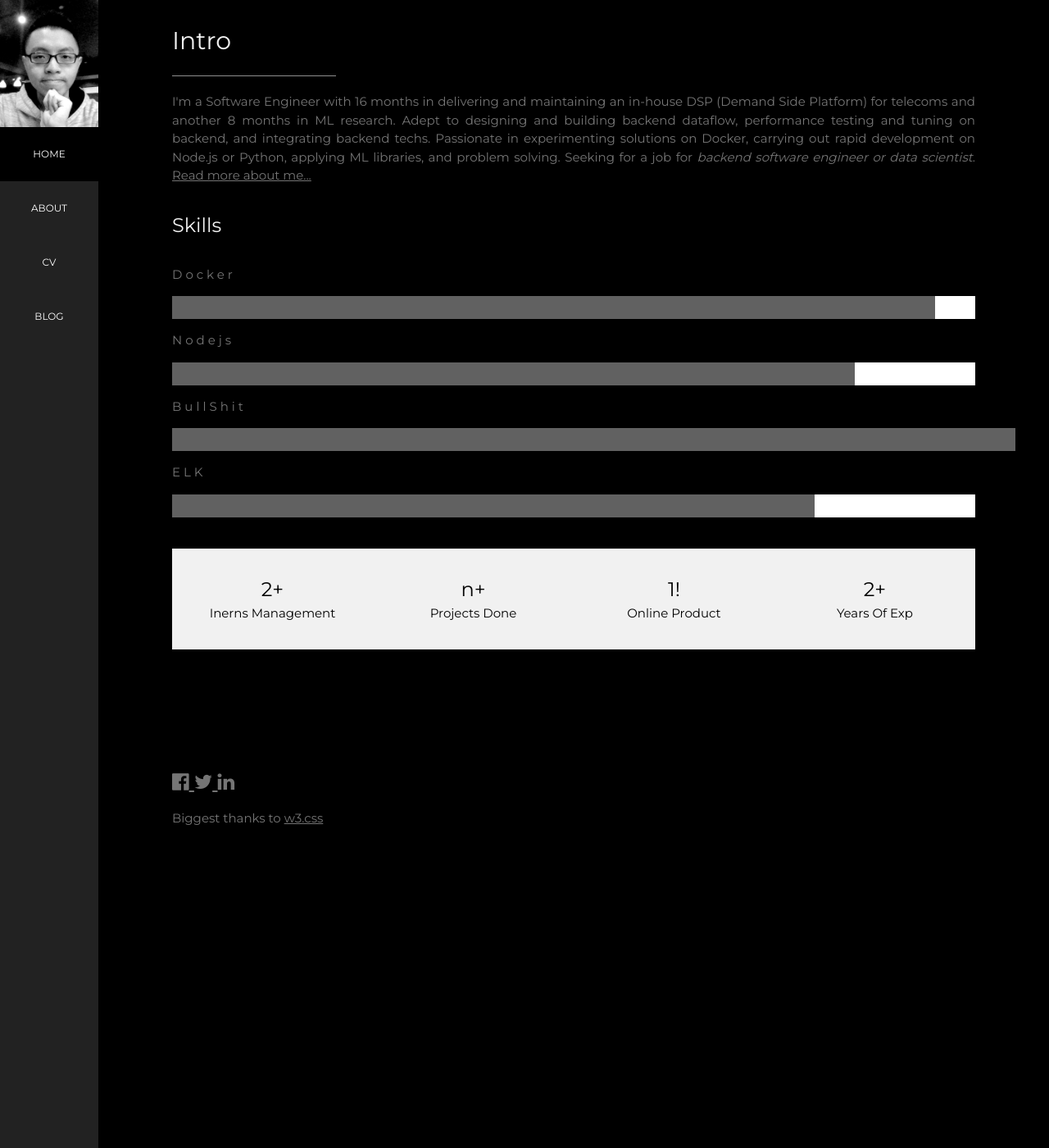
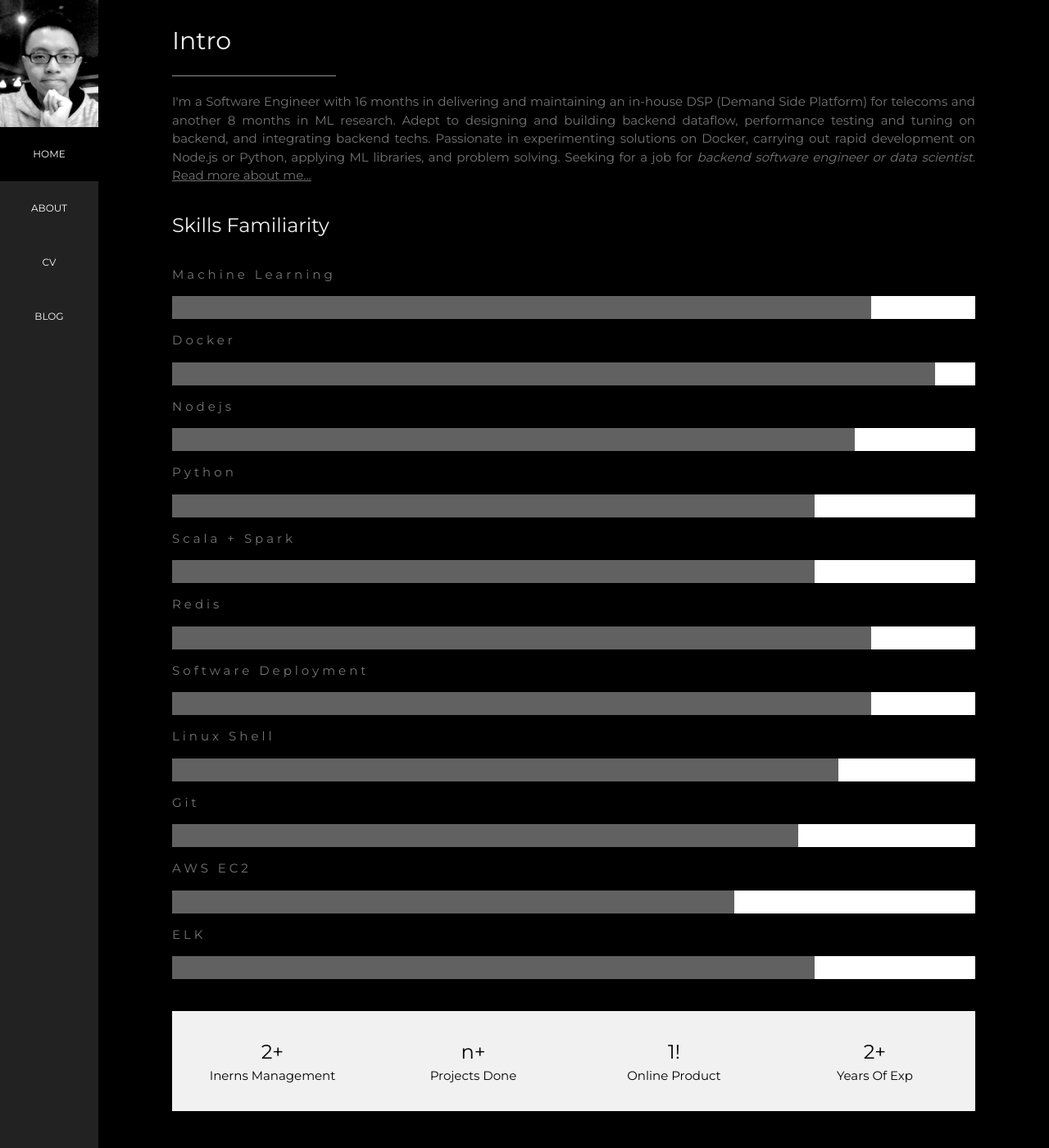
Before and after one commit to LplusKira/LplusKira.github.io, a Jekyll site: the page built from index.html, in a window 1280 px wide and 1400 px high, scrolled down 1559 px. Shown: the whole window at 82% size. Built offline with Jekyll 4.4.1, drawn with Linux system fonts in a browser that asks for light colours.

Commit message:
computer-version's bg downloaded; add cv versions; update skill list; update today's post

```diff
--- a/_layouts/default.html
+++ b/_layouts/default.html
@@ -106,7 +106,12 @@ body, h1,h2,h3,h4,h5,h6 {font-family: "Montserrat", sans-serif}
       <em> backend software engineer or data scientist</em>.
       <a href="/cv">Read more about me...</a>
     </p>
-    <h3 class="w3-padding-16 w3-text-light-grey">Skills</h3>
+    <h3 class="w3-padding-16 w3-text-light-grey">Skills Familiarity</h3>
+
+    <p class="w3-wide">Machine Learning</p>
+    <div class="w3-white">
+      <div class="w3-dark-grey" style="height:28px;width:87%"></div>
+    </div>
 
     <p class="w3-wide">Docker</p>
     <div class="w3-white">
@@ -118,15 +123,46 @@ body, h1,h2,h3,h4,h5,h6 {font-family: "Montserrat", sans-serif}
       <div class="w3-dark-grey" style="height:28px;width:85%"></div>
     </div>
 
-    <p class="w3-wide">BullShit</p>
+    <p class="w3-wide">Python</p>
     <div class="w3-white">
-      <div class="w3-dark-grey" style="height:28px;width:105%"></div>
+      <div class="w3-dark-grey" style="height:28px;width:80%"></div>
+    </div>
+
+    <p class="w3-wide">Scala + Spark</p>
+    <div class="w3-white">
+      <div class="w3-dark-grey" style="height:28px;width:80%"></div>
+    </div>
+
+    <p class="w3-wide">Redis</p>
+    <div class="w3-white">
+      <div class="w3-dark-grey" style="height:28px;width:87%"></div>
+    </div>
+
+    <p class="w3-wide">Software Deployment</p>
+    <div class="w3-white">
+      <div class="w3-dark-grey" style="height:28px;width:87%"></div>
+    </div>
+
+    <p class="w3-wide">Linux Shell</p>
+    <div class="w3-white">
+      <div class="w3-dark-grey" style="height:28px;width:83%"></div>
+    </div>
+
+    <p class="w3-wide">Git</p>
+    <div class="w3-white">
+      <div class="w3-dark-grey" style="height:28px;width:78%"></div>
+    </div>
+
+    <p class="w3-wide">AWS EC2</p>
+    <div class="w3-white">
+      <div class="w3-dark-grey" style="height:28px;width:70%"></div>
     </div>
 
     <p class="w3-wide">ELK</p>
     <div class="w3-white">
       <div class="w3-dark-grey" style="height:28px;width:80%"></div>
     </div><br>
+
 
     <div class="w3-row w3-center w3-padding-16 w3-section w3-light-grey">
       <div class="w3-quarter w3-section">
--- a/css/main.css
+++ b/css/main.css
@@ -46,7 +46,7 @@ ul.posts li {
   ref: https://css-tricks.com/perfect-full-page-background-image/
 */
 body {
-    background: url(https://wallpapercave.com/wp/wp1861422.png);
+    background: url(/images/bg4Desktops.png);
     background-size: contain;
     background-repeat: repeat;
 }
--- a/cv/index.html
+++ b/cv/index.html
@@ -3,4 +3,5 @@ layout: levi
 title: Po-Kai Chang's CV
 ---
 <h1>{{ page.title }}</h1>
-<a href="https://github.com/LplusKira/LplusKira.github.io/blob/master/cv/CV.pdf" style="font-size:2.2em;">Download PDF</a>
+<a href="https://github.com/LplusKira/LplusKira.github.io/raw/master/cv/CV.pdf" style="font-size:2.2em;">Download CV in PDF</a>
+<a href="https://github.com/LplusKira/LplusKira.github.io/raw/master/cv/CV.docx" style="font-size:2.2em;">Download CV in WORD</a>
```
Also changed, not shown: _posts/2017-12-11-soqqr.md (added, +12 -0 lines), README.md, images/bg4Desktops.png (added).
